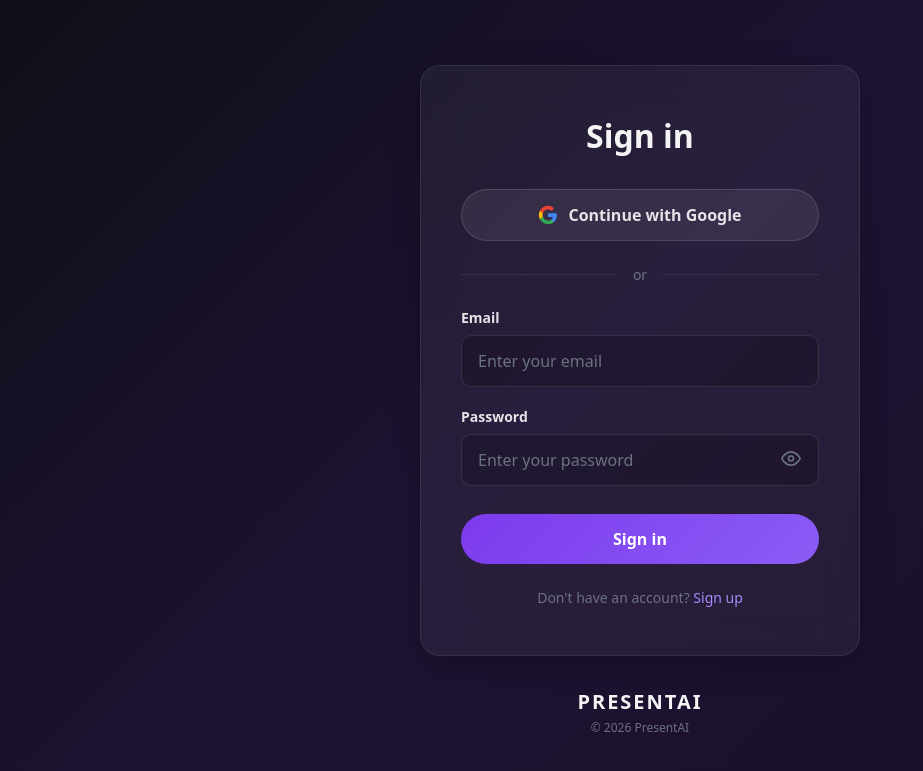
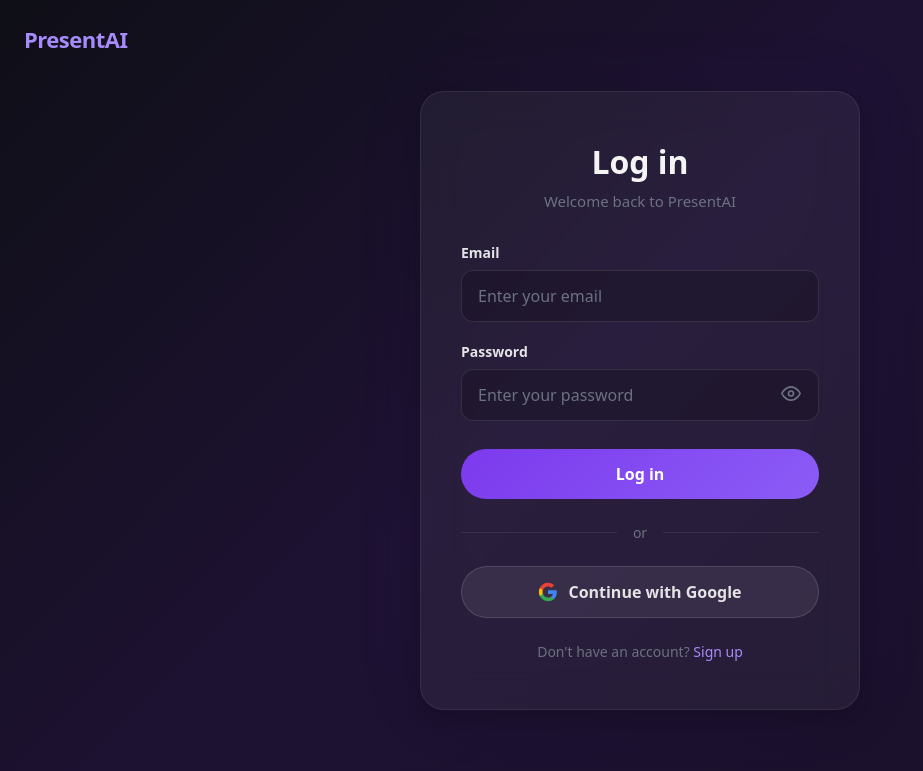
Before and after one commit to MirzoUlugbekFazilov/presentAI2.0, a Flask app: page /login in a window 1280 px wide. Shown: the top 771 px of the page, without its empty margins (0-923 px from the left). Run offline with Flask 3, Linux system fonts and the light colour scheme; some libraries are stand-ins or nearby versions.

Commit message:
Change 'Sign in' to 'Log in' and update styles
Updated the login page to improve styling and semantics.

```diff
--- a/templates/login.html
+++ b/templates/login.html
@@ -3,7 +3,7 @@
 <head>
     <meta charset="UTF-8">
     <meta name="viewport" content="width=device-width, initial-scale=1.0">
-    <title>Sign in - PresentAI</title>
+    <title>Log in - PresentAI</title>
     <style>
         @import url('https://fonts.googleapis.com/css2?family=Inter:wght@400;500;600;700;800&display=swap');
 
@@ -16,6 +16,7 @@
         body {
             font-family: system-ui, -apple-system, BlinkMacSystemFont, "Segoe UI", Roboto, sans-serif;
             min-height: 100vh;
+            min-height: 100dvh;
             background: linear-gradient(
                 135deg,
                 #0f0f17 0%,
@@ -41,15 +42,35 @@
             to { opacity: 1; }
         }
 
+        /* Home button */
+        .home-btn {
+            position: fixed;
+            top: 24px;
+            left: 24px;
+            font-size: 22px;
+            font-weight: 800;
+            color: #a78bfa;
+            text-decoration: none;
+            letter-spacing: -0.5px;
+            z-index: 100;
+            transition: all 0.3s;
+            animation: fadeIn 0.6s ease forwards;
+        }
+
+        .home-btn:hover {
+            color: #c4b5fd;
+            transform: translateY(-1px);
+        }
+
         .login-card {
             background: rgba(255, 255, 255, 0.05);
             backdrop-filter: blur(20px);
             border: 1px solid rgba(255, 255, 255, 0.08);
-            border-radius: 20px;
+            border-radius: 24px;
             padding: 48px 40px;
             width: 100%;
             max-width: 440px;
-            box-shadow: 0 8px 32px rgba(0, 0, 0, 0.2);
+            box-shadow: 0 8px 32px rgba(0, 0, 0, 0.3), 0 0 80px rgba(139, 92, 246, 0.06);
             animation: fadeInUp 0.6s ease forwards;
         }
 
@@ -58,56 +79,14 @@
             font-weight: 700;
             color: #f4f4f5;
             text-align: center;
-            margin-bottom: 32px;
+            margin-bottom: 8px;
         }
 
-        .google-btn {
-            display: flex;
-            align-items: center;
-            justify-content: center;
-            gap: 10px;
-            width: 100%;
-            padding: 14px 20px;
-            background: rgba(255, 255, 255, 0.08);
-            color: #e4e4e7;
-            border: 1px solid rgba(255, 255, 255, 0.12);
-            border-radius: 50px;
-            font-size: 16px;
-            font-weight: 600;
-            cursor: pointer;
-            transition: all 0.2s;
-            text-decoration: none;
-            font-family: inherit;
-        }
-
-        .google-btn:hover {
-            background: rgba(255, 255, 255, 0.12);
-            border-color: rgba(255, 255, 255, 0.2);
-        }
-
-        .google-btn svg {
-            width: 20px;
-            height: 20px;
-        }
-
-        .divider {
-            display: flex;
-            align-items: center;
-            margin: 24px 0;
+        .login-subtitle {
+            text-align: center;
+            font-size: 15px;
             color: #6b7280;
-            font-size: 14px;
-        }
-
-        .divider::before,
-        .divider::after {
-            content: '';
-            flex: 1;
-            height: 1px;
-            background: rgba(255, 255, 255, 0.08);
-        }
-
-        .divider span {
-            padding: 0 16px;
+            margin-bottom: 32px;
         }
 
         .form-group {
@@ -126,7 +105,7 @@
             width: 100%;
             padding: 14px 16px;
             border: 1.5px solid rgba(255, 255, 255, 0.1);
-            border-radius: 10px;
+            border-radius: 12px;
             font-size: 16px;
             font-family: inherit;
             transition: border-color 0.2s, box-shadow 0.2s;
@@ -168,7 +147,7 @@
             color: #9ca3af;
         }
 
-        .signin-btn {
+        .login-btn {
             width: 100%;
             padding: 14px;
             background: linear-gradient(135deg, #7c3aed, #8b5cf6);
@@ -181,11 +160,75 @@
             transition: all 0.2s;
             margin-top: 8px;
             font-family: inherit;
+            position: relative;
+            overflow: hidden;
         }
 
-        .signin-btn:hover {
+        .login-btn::before {
+            content: '';
+            position: absolute;
+            top: 0; left: -100%; width: 100%; height: 100%;
+            background: linear-gradient(90deg, transparent, rgba(255,255,255,0.15), transparent);
+            transition: left 0.5s ease;
+        }
+
+        .login-btn:hover::before {
+            left: 100%;
+        }
+
+        .login-btn:hover {
             box-shadow: 0 8px 24px rgba(139, 92, 246, 0.4);
             transform: translateY(-1px);
+        }
+
+        .divider {
+            display: flex;
+            align-items: center;
+            margin: 24px 0;
+            color: #6b7280;
+            font-size: 14px;
+        }
+
+        .divider::before,
+        .divider::after {
+            content: '';
+            flex: 1;
+            height: 1px;
+            background: rgba(255, 255, 255, 0.08);
+        }
+
+        .divider span {
+            padding: 0 16px;
+        }
+
+        .google-btn {
+            display: flex;
+            align-items: center;
+            justify-content: center;
+            gap: 10px;
+            width: 100%;
+            padding: 14px 20px;
+            background: rgba(255, 255, 255, 0.08);
+            color: #e4e4e7;
+            border: 1px solid rgba(255, 255, 255, 0.12);
+            border-radius: 50px;
+            font-size: 16px;
+            font-weight: 600;
+            cursor: pointer;
+            transition: all 0.2s;
+            text-decoration: none;
+            font-family: inherit;
+        }
+
+        .google-btn:hover {
+            background: rgba(255, 255, 255, 0.12);
+            border-color: rgba(255, 255, 255, 0.2);
+            transform: translateY(-1px);
+        }
+
+        .google-btn svg {
+            width: 20px;
+            height: 20px;
         }
 
         .signup-link {
@@ -210,7 +253,7 @@
             background: rgba(239, 68, 68, 0.1);
             color: #f87171;
             padding: 12px 16px;
-            border-radius: 8px;
+            border-radius: 10px;
             font-size: 14px;
             font-weight: 500;
             text-align: center;
@@ -218,55 +261,70 @@
             margin-bottom: 20px;
         }
 
-        .footer {
-            margin-top: 32px;
-            text-align: center;
-        }
-
-        .footer .brand {
-            font-size: 20px;
-            font-weight: 800;
-            color: #f4f4f5;
-            letter-spacing: 2px;
-            text-transform: uppercase;
-        }
-
-        .footer .copyright {
-            font-size: 12px;
-            color: #6b7280;
-            margin-top: 4px;
-        }
-
         @media (max-width: 480px) {
             .login-card {
                 padding: 36px 24px;
+                border-radius: 20px;
             }
 
             .login-card h1 {
                 font-size: 26px;
             }
+
+            .home-btn {
+                top: 16px;
+                left: 16px;
+                font-size: 18px;
+            }
+
+            body {
+                padding: 60px 16px 16px;
+            }
+
+            .google-btn {
+                font-size: 14px;
+                padding: 12px 16px;
+            }
+
+            .login-btn {
+                font-size: 14px;
+                padding: 12px;
+            }
+
+            .form-group input {
+                font-size: 14px;
+                padding: 12px 14px;
+            }
+        }
+
+        @media (max-width: 360px) {
+            .login-card {
+                padding: 28px 18px;
+            }
+
+            .login-card h1 {
+                font-size: 22px;
+                margin-bottom: 4px;
+            }
+        }
+
+        @media (min-width: 481px) and (max-width: 768px) {
+            body {
+                padding: 80px 24px 24px;
+            }
         }
     </style>
 </head>
 <body>
+    <a href="/" class="home-btn">PresentAI</a>
+
     <div class="login-card">
-        <h1>Sign in</h1>
+        <h1>Log in</h1>
+        <p class="login-subtitle">Welcome back to PresentAI</p>
 
         {% if error %}
         <div class="error-message">{{ error }}</div>
         {% endif %}
-
-        <a href="/auth/google" class="google-btn">
-            <svg viewBox="0 0 24 24" fill="none">
-                <path d="M22.56 12.25c0-.78-.07-1.53-.2-2.25H12v4.26h5.92a5.06 5.06 0 01-2.2 3.32v2.77h3.57c2.08-1.92 3.28-4.74 3.28-8.1z" fill="#4285F4"/>
-                <path d="M12 23c2.97 0 5.46-.98 7.28-2.66l-3.57-2.77c-.98.66-2.23 1.06-3.71 1.06-2.86 0-5.29-1.93-6.16-4.53H2.18v2.84C3.99 20.53 7.7 23 12 23z" fill="#34A853"/>
-                <path d="M5.84 14.09c-.22-.66-.35-1.36-.35-2.09s.13-1.43.35-2.09V7.07H2.18A10.96 10.96 0 001 12c0 1.77.42 3.45 1.18 4.93l3.66-2.84z" fill="#FBBC05"/>
-                <path d="M12 5.38c1.62 0 3.06.56 4.21 1.64l3.15-3.15C17.45 2.09 14.97 1 12 1 7.7 1 3.99 3.47 2.18 7.07l3.66 2.84c.87-2.6 3.3-4.53 6.16-4.53z" fill="#EA4335"/>
-            </svg>
-            Continue with Google
-        </a>
-
-        <div class="divider"><span>or</span></div>
 
         <form action="/login" method="post">
             <div class="form-group">
@@ -287,17 +345,24 @@
                 </div>
             </div>
 
-            <button type="submit" class="signin-btn">Sign in</button>
+            <button type="submit" class="login-btn">Log in</button>
         </form>
+
+        <div class="divider"><span>or</span></div>
+
+        <a href="/auth/google" class="google-btn">
+            <svg viewBox="0 0 24 24" fill="none">
+                <path d="M22.56 12.25c0-.78-.07-1.53-.2-2.25H12v4.26h5.92a5.06 5.06 0 01-2.2 3.32v2.77h3.57c2.08-1.92 3.28-4.74 3.28-8.1z" fill="#4285F4"/>
+                <path d="M12 23c2.97 0 5.46-.98 7.28-2.66l-3.57-2.77c-.98.66-2.23 1.06-3.71 1.06-2.86 0-5.29-1.93-6.16-4.53H2.18v2.84C3.99 20.53 7.7 23 12 23z" fill="#34A853"/>
+                <path d="M5.84 14.09c-.22-.66-.35-1.36-.35-2.09s.13-1.43.35-2.09V7.07H2.18A10.96 10.96 0 001 12c0 1.77.42 3.45 1.18 4.93l3.66-2.84z" fill="#FBBC05"/>
+                <path d="M12 5.38c1.62 0 3.06.56 4.21 1.64l3.15-3.15C17.45 2.09 14.97 1 12 1 7.7 1 3.99 3.47 2.18 7.07l3.66 2.84c.87-2.6 3.3-4.53 6.16-4.53z" fill="#EA4335"/>
+            </svg>
+            Continue with Google
+        </a>
 
         <div class="signup-link">
             Don't have an account? <a href="/register">Sign up</a>
         </div>
-    </div>
-
-    <div class="footer">
-        <div class="brand">PRESENTAI</div>
-        <div class="copyright">&copy; 2026 PresentAI</div>
     </div>
 
     <script>
```
